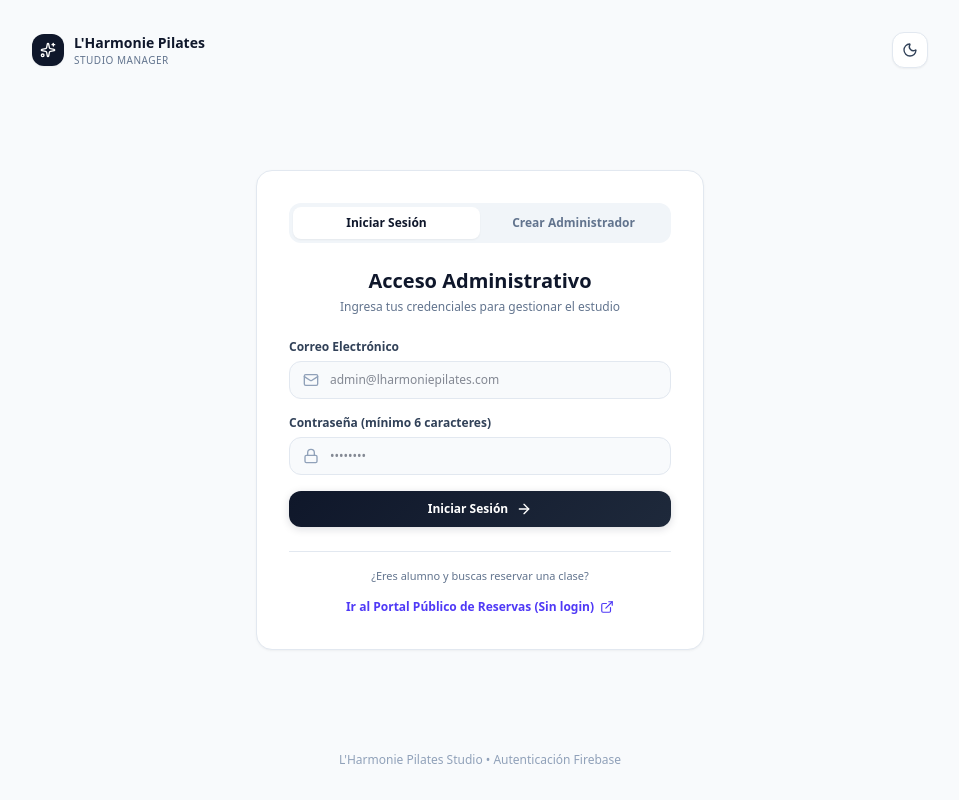
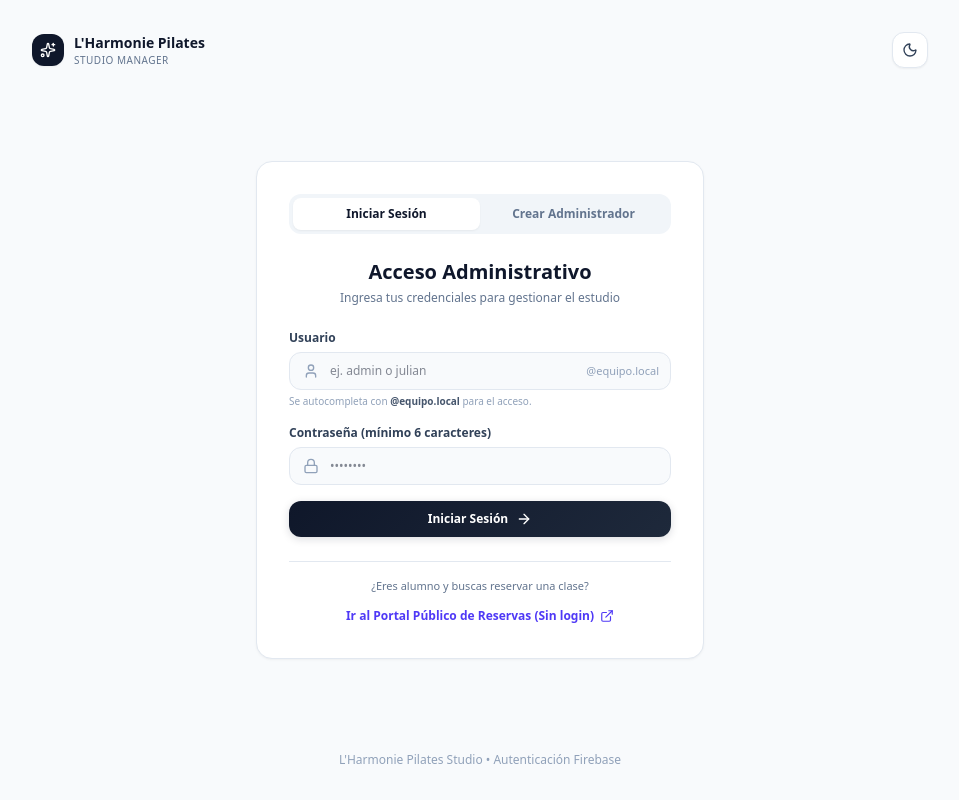
Before and after one commit to julyrodriguez/pilates, a Next.js app: page /login in a window 1280 px wide. Shown: the whole page, without its empty margins (160-1119 px from the left). Built offline with nearby package versions, Linux system fonts and the light colour scheme; no server answers; the database is empty.

Commit message:
feat: simplify login and register with username autocompleting @equipo.local

```diff
--- a/src/app/login/page.tsx
+++ b/src/app/login/page.tsx
@@ -20,7 +20,7 @@ import { ThemeToggle } from "@/components/common/ThemeToggle";
 export default function LoginPage() {
   const [isRegister, setIsRegister] = useState(false);
   const [name, setName] = useState("");
-  const [email, setEmail] = useState("");
+  const [username, setUsername] = useState("");
   const [password, setPassword] = useState("");
   const [confirmPassword, setConfirmPassword] = useState("");
   const [error, setError] = useState<string | null>(null);
@@ -30,10 +30,22 @@ export default function LoginPage() {
   const { loginWithEmail, registerWithEmail } = useAuth();
   const router = useRouter();
 
+  const getFullEmail = (userStr: string) => {
+    const clean = userStr.trim().toLowerCase().replace(/\s+/g, "");
+    if (!clean) return "";
+    return clean.includes("@") ? clean : `${clean}@equipo.local`;
+  };
+
   const handleSubmit = async (e: React.FormEvent) => {
     e.preventDefault();
     setError(null);
     setSuccessMsg(null);
+
+    const fullEmail = getFullEmail(username);
+    if (!fullEmail) {
+      setError("Por favor ingresa un nombre de usuario.");
+      return;
+    }
 
     if (isRegister && password !== confirmPassword) {
       setError("Las contraseñas no coinciden.");
@@ -49,10 +61,10 @@ export default function LoginPage() {
 
     try {
       if (isRegister) {
-        await registerWithEmail(email.trim(), password, name.trim() || undefined);
+        await registerWithEmail(fullEmail, password, name.trim() || username.trim());
         setSuccessMsg("¡Usuario creado exitosamente! Redirigiendo al panel...");
       } else {
-        await loginWithEmail(email.trim(), password);
+        await loginWithEmail(fullEmail, password);
       }
       setTimeout(() => {
         router.push("/");
@@ -60,11 +72,15 @@ export default function LoginPage() {
     } catch (err: any) {
       console.error(err);
       if (err.code === "auth/email-already-in-use") {
-        setError("El correo ya está registrado en Firebase. Intenta iniciar sesión.");
-      } else if (err.code === "auth/invalid-credential" || err.code === "auth/user-not-found" || err.code === "auth/wrong-password") {
-        setError("Correo electrónico o contraseña incorrectos.");
+        setError("Este nombre de usuario ya está registrado en Firebase. Intenta iniciar sesión.");
+      } else if (
+        err.code === "auth/invalid-credential" ||
+        err.code === "auth/user-not-found" ||
+        err.code === "auth/wrong-password"
+      ) {
+        setError("Usuario o contraseña incorrectos.");
       } else if (err.code === "auth/invalid-email") {
-        setError("El formato de correo no es válido.");
+        setError("El formato de usuario no es válido.");
       } else {
         setError(err.message || "Ocurrió un error al procesar tu solicitud.");
       }
@@ -178,19 +194,25 @@ export default function LoginPage() {
 
             <div>
               <label className="block text-xs font-semibold text-slate-700 dark:text-slate-300 mb-1.5">
-                Correo Electrónico
+                Usuario
               </label>
-              <div className="relative">
-                <Mail className="w-4 h-4 text-slate-400 absolute left-3.5 top-1/2 -translate-y-1/2" />
+              <div className="relative flex items-center">
+                <User className="w-4 h-4 text-slate-400 absolute left-3.5 top-1/2 -translate-y-1/2" />
                 <input
-                  type="email"
+                  type="text"
                   required
-                  value={email}
-                  onChange={(e) => setEmail(e.target.value)}
-                  placeholder="admin@lharmoniepilates.com"
-                  className="w-full pl-10 pr-4 py-2.5 text-xs rounded-xl bg-slate-50 dark:bg-slate-950 border border-slate-200 dark:border-slate-800 text-slate-900 dark:text-slate-100"
+                  value={username}
+                  onChange={(e) => setUsername(e.target.value.replace(/\s+/g, ""))}
+                  placeholder="ej. admin o julian"
+                  className="w-full pl-10 pr-28 py-2.5 text-xs rounded-xl bg-slate-50 dark:bg-slate-950 border border-slate-200 dark:border-slate-800 text-slate-900 dark:text-slate-100"
                 />
+                <span className="absolute right-3 text-[11px] font-medium text-slate-400 dark:text-slate-500 pointer-events-none select-none">
+                  @equipo.local
+                </span>
               </div>
+              <p className="text-[10px] text-slate-400 dark:text-slate-500 mt-1">
+                Se autocompleta con <span className="font-semibold text-slate-600 dark:text-slate-400">@equipo.local</span> para el acceso.
+              </p>
             </div>
 
             <div>
--- a/src/components/layout/Sidebar.tsx
+++ b/src/components/layout/Sidebar.tsx
@@ -210,10 +210,10 @@ export function Sidebar() {
                   </div>
                   <div className="truncate text-left">
                     <div className="text-[11px] font-bold text-slate-900 dark:text-slate-100 truncate">
-                      {user.displayName || "Admin"}
+                      {user.displayName || (user.email ? user.email.split("@")[0] : "Admin")}
                     </div>
                     <div className="text-[9px] text-slate-500 truncate">
-                      {user.email}
+                      @{user.email ? user.email.split("@")[0] : "admin"}
                     </div>
                   </div>
                 </div>
```
